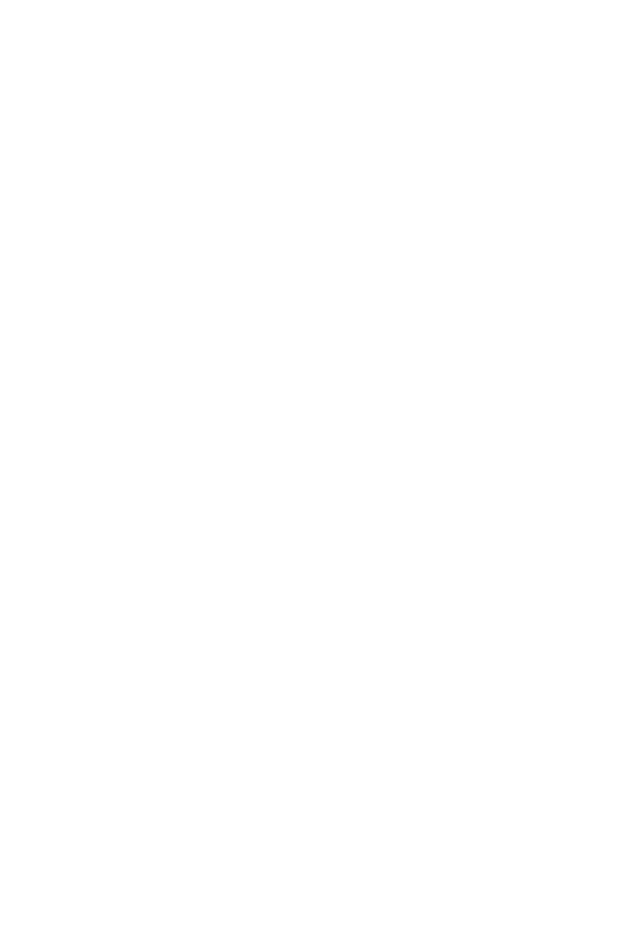
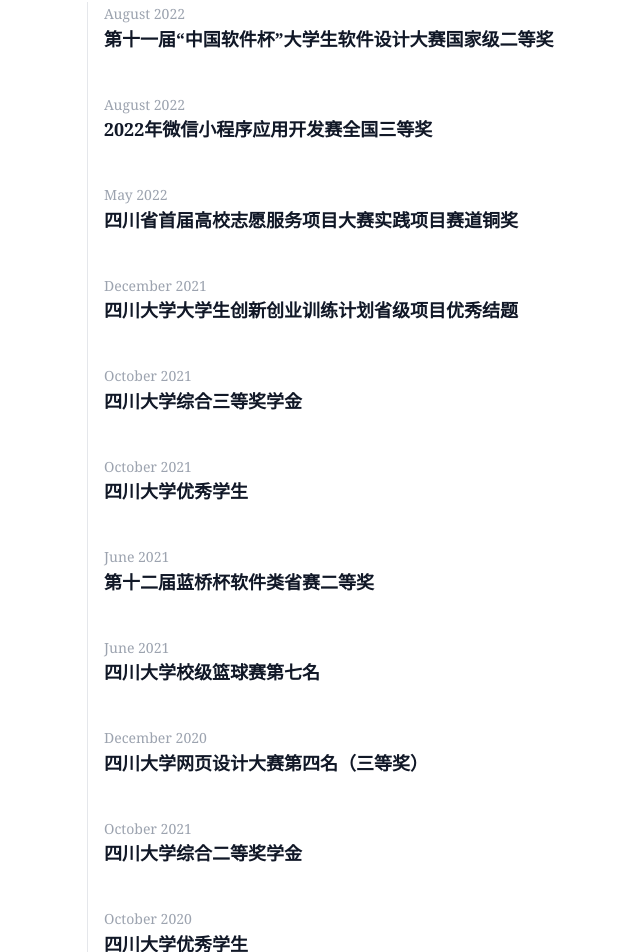
Before and after one commit to tzq0301/tzq-index, a Vue app: page /awards in a window 1280 px wide. Shown: the part 210-1162 px from the top of the page, without its empty margins (297-937 px from the left). Before the commit the page ends 800 px from the top, so only its background shows below. Built offline with nearby package versions, Linux system fonts and the light colour scheme.

Commit message:
feat(awards): finish

```diff
--- a/src/views/AwardsView.vue
+++ b/src/views/AwardsView.vue
@@ -2,12 +2,72 @@
   <div class="flex">
     <div class="mx-auto w-2/5 text-gray-700">
       <div class="text-3xl text-black my-12 font-bold">Awards</div>
+
+      <DefaultTimeLine>
+        <DefaultTimeLineItem
+            time="August 2022"
+            name="第十一届“中国软件杯”大学生软件设计大赛国家级二等奖">
+        </DefaultTimeLineItem>
+
+        <DefaultTimeLineItem
+            time="August 2022"
+            name="2022年微信小程序应用开发赛全国三等奖">
+        </DefaultTimeLineItem>
+
+        <DefaultTimeLineItem
+            time="May 2022"
+            name="四川省首届高校志愿服务项目大赛实践项目赛道铜奖">
+        </DefaultTimeLineItem>
+
+        <DefaultTimeLineItem
+            time="December 2021"
+            name="四川大学大学生创新创业训练计划省级项目优秀结题">
+        </DefaultTimeLineItem>
+
+        <DefaultTimeLineItem
+            time="October 2021"
+            name="四川大学综合三等奖学金">
+        </DefaultTimeLineItem>
+
+        <DefaultTimeLineItem
+            time="October 2021"
+            name="四川大学优秀学生">
+        </DefaultTimeLineItem>
+
+        <DefaultTimeLineItem
+            time="June 2021"
+            name="第十二届蓝桥杯软件类省赛二等奖">
+        </DefaultTimeLineItem>
+
+        <DefaultTimeLineItem
+            time="June 2021"
+            name="四川大学校级篮球赛第七名">
+        </DefaultTimeLineItem>
+
+        <DefaultTimeLineItem
+            time="December 2020"
+            name="四川大学网页设计大赛第四名（三等奖）">
+        </DefaultTimeLineItem>
+
+        <DefaultTimeLineItem
+            time="October 2021"
+            name="四川大学综合二等奖学金">
+        </DefaultTimeLineItem>
+
+        <DefaultTimeLineItem
+            time="October 2020"
+            name="四川大学优秀学生">
+        </DefaultTimeLineItem>
+      </DefaultTimeLine>
+      <div class="h-16"></div>
     </div>
   </div>
 </template>
 
 <script setup lang="ts">
 
+import DefaultTimeLine from "@/components/timeline/default/DefaultTimeLine.vue";
+import DefaultTimeLineItem from "@/components/timeline/default/DefaultTimeLineItem.vue";
 </script>
 
 <style scoped>
```
